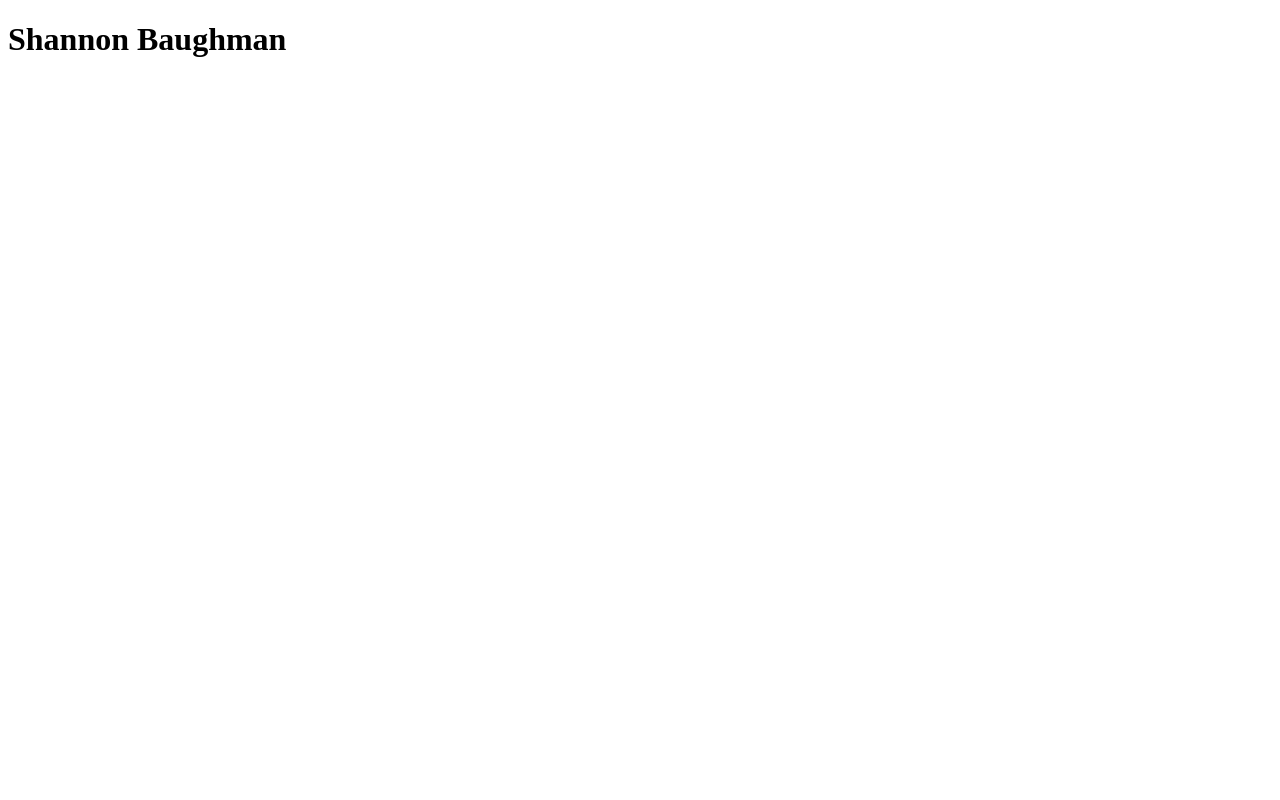
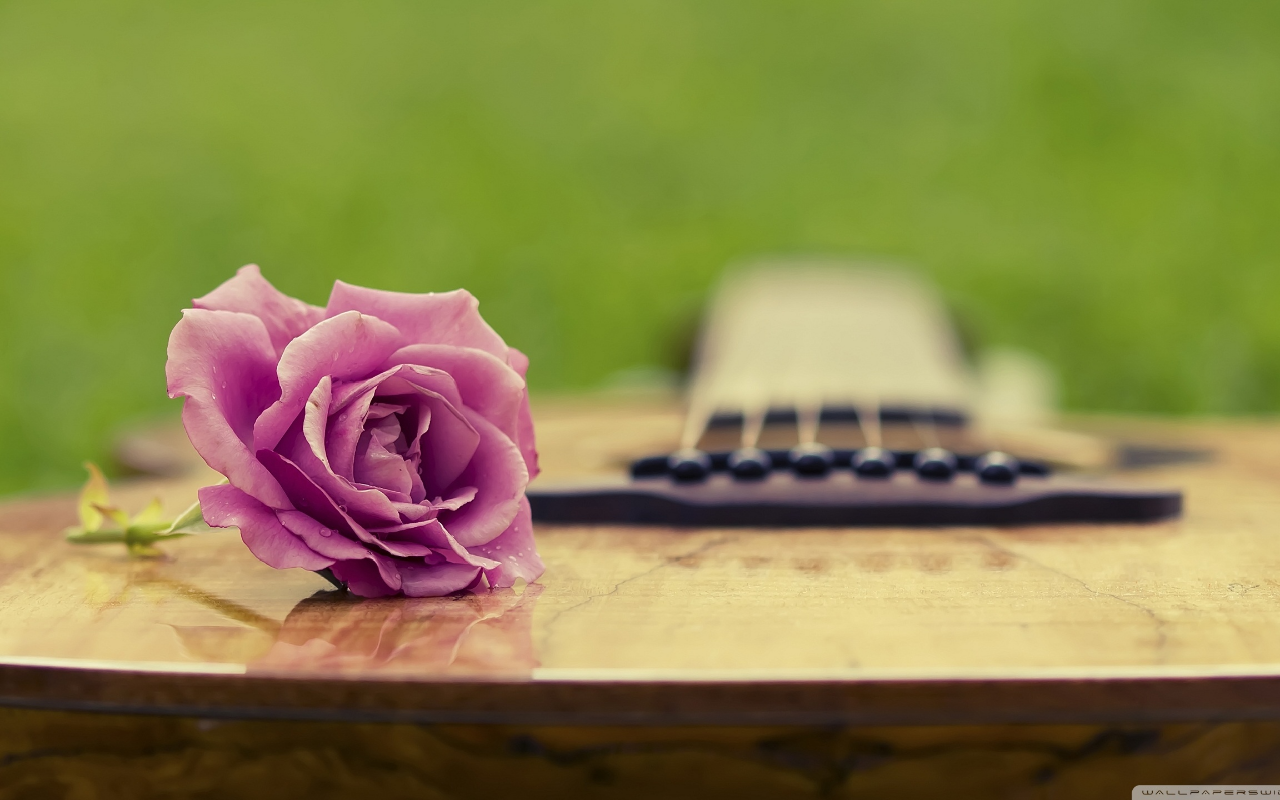
Before and after one commit to shannon-baughman/shannon-baughman.github.io, a plain HTML site: page index.html in a window 1280 px wide. Drawn offline with Linux system fonts and the light colour scheme.

Commit message:
Added background image and font

```diff
--- a/index.html
+++ b/index.html
@@ -5,10 +5,11 @@
 
 	<head>
 		<title>Shannon Baughman</title>
+		<link href='style.css' rel='stylesheet' type='text/css'>
 	</head>
 
 	<body>
-		<h1>Shannon Baughman</h1>
+
 	</body>
 
 </html>
--- /dev/null
+++ b/style.css
@@ -0,0 +1,19 @@
+
+@font-face {
+	font-family: 'Lato';
+	src: url('Lato-Light.ttf');
+	font-weight: 300;
+}
+
+html, body {
+	width: 100%;
+	margin: 0;
+}
+
+body {
+	background-image: url('background.jpg');
+	background-size: cover;
+	background-position: center center;
+	background-attachment: fixed;
+	font-family: 'Lato', sans-serif;
+}
```
Also changed, not shown: Lato-Light.ttf (added), background.jpg (added).
